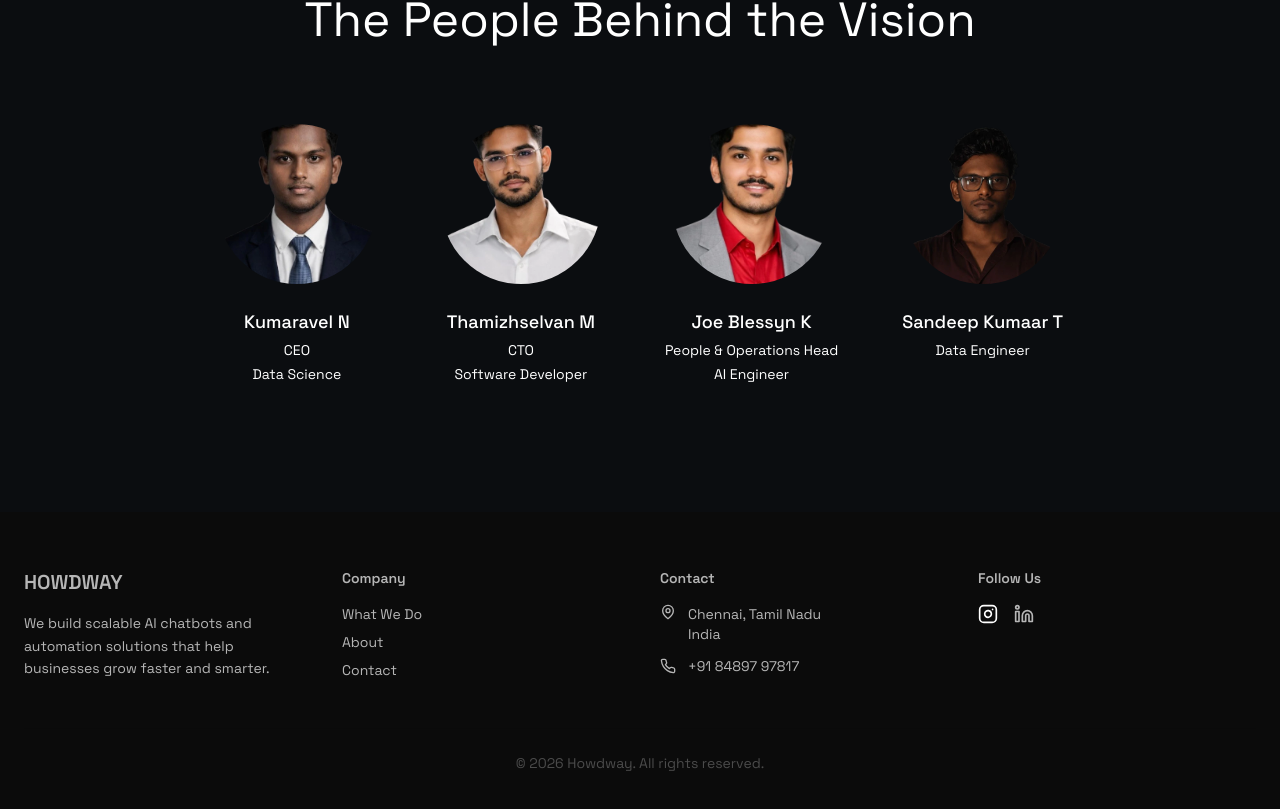
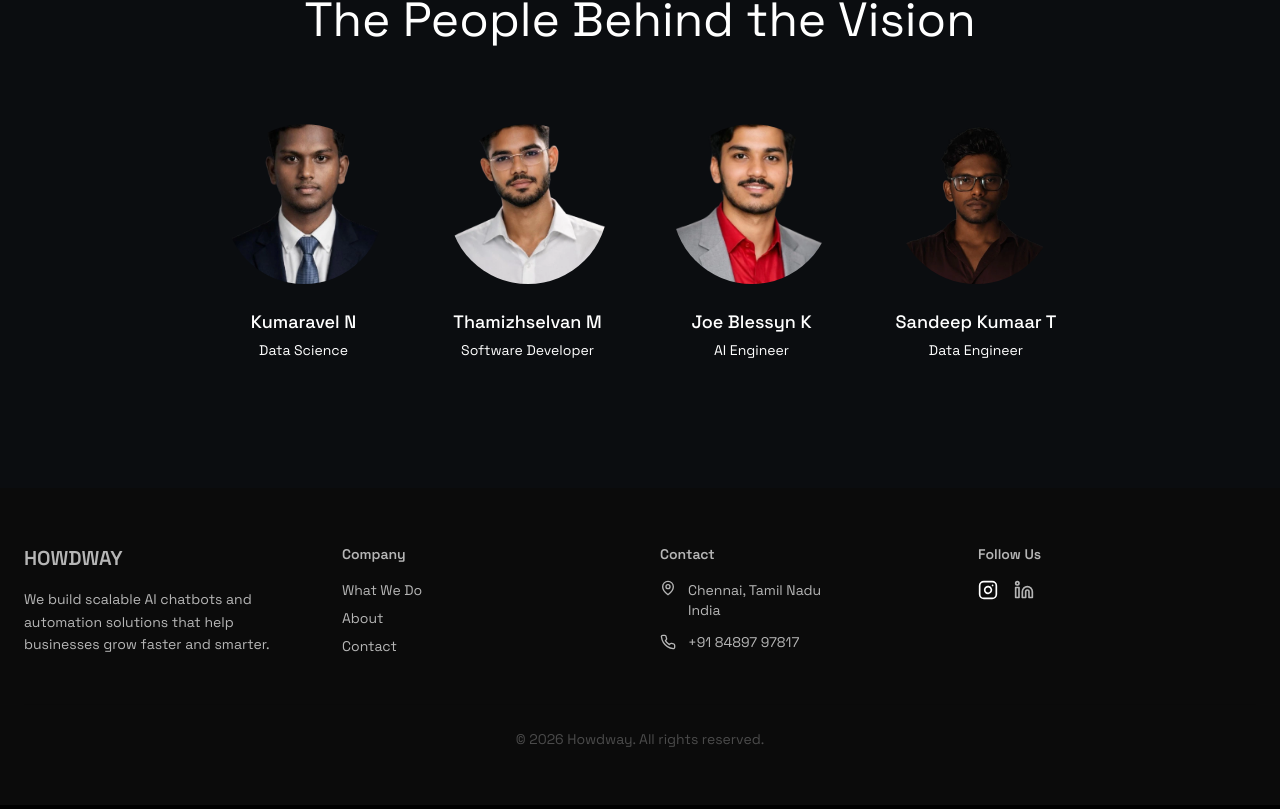
Before and after one commit to sandeeq2404/howdway, a React (Vite) app: page /about in a window 1280 px wide. Shown: the part 1446-2255 px from the top of the page. Built offline with nearby package versions, Linux system fonts and the light colour scheme.

Commit message:
Update About.tsx
Roles removed

```diff
--- a/src/pages/About.tsx
+++ b/src/pages/About.tsx
@@ -124,7 +124,7 @@ const About = () => {
           Kumaravel N
         </h3>
         <p className="text-sm text-white mt-1">
-          CEO
+
         </p>
         <p className="text-sm text-white mt-1">
           Data Science
@@ -148,7 +148,7 @@ const About = () => {
           Thamizhselvan M
         </h3>
         <p className="text-sm text-white mt-1">
-          CTO
+
         </p>
         <p className="text-sm text-white mt-1">
           Software Developer
@@ -172,7 +172,7 @@ const About = () => {
           Joe Blessyn K
         </h3>
         <p className="text-sm text-white mt-1">
-          People & Operations Head
+
         </p>
         <p className="text-sm text-white mt-1">
           AI Engineer
```
